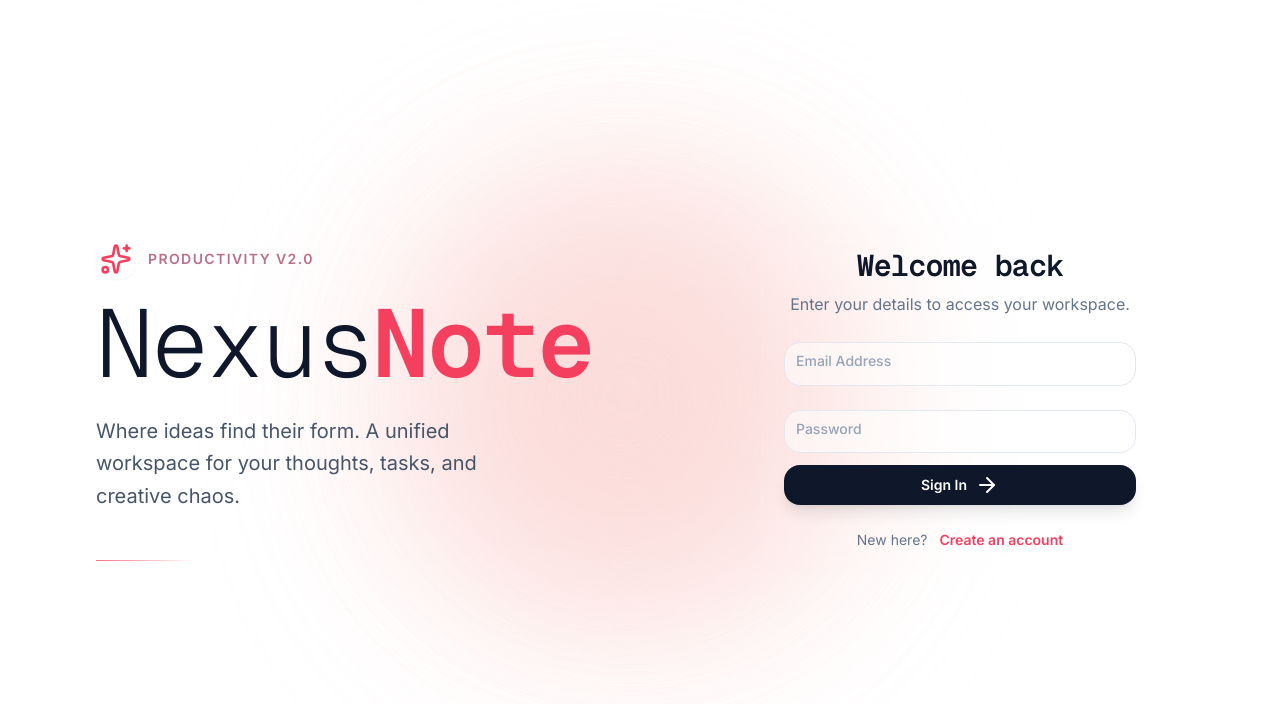
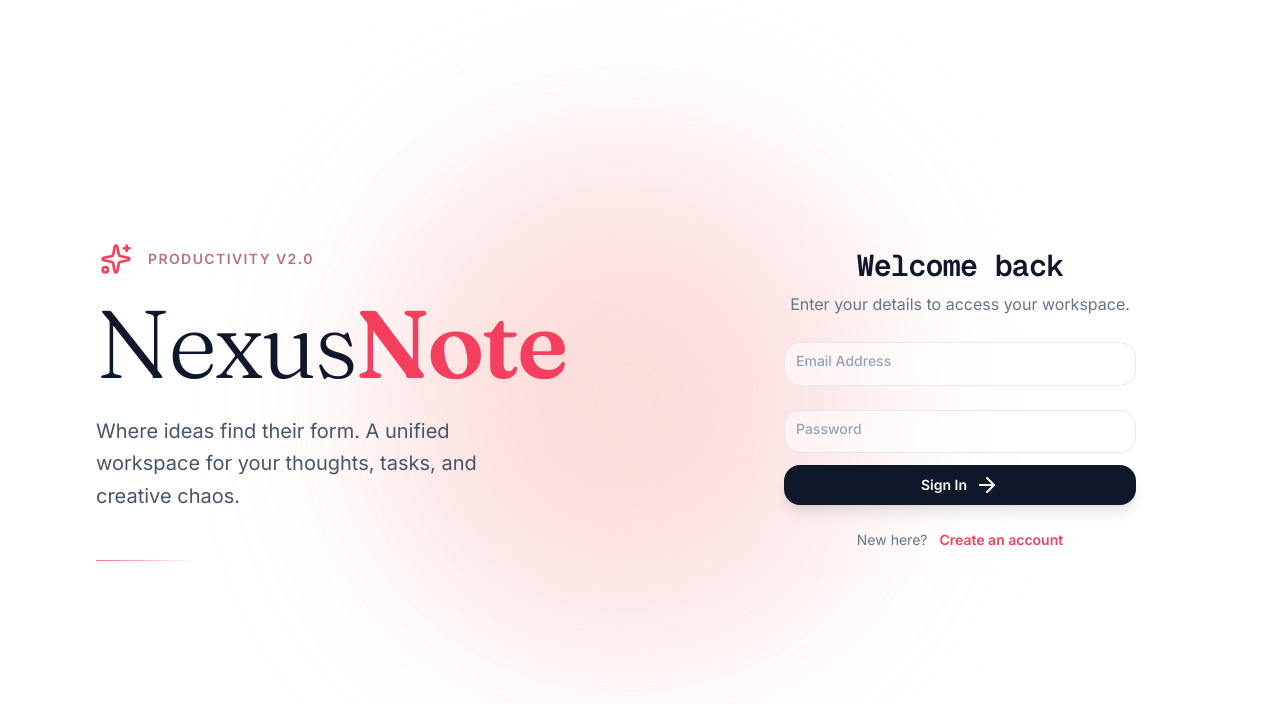
Before and after one commit to dprateek996/nexusnote, a Next.js app: page / in a window 1280 px wide. Shown: the top 704 px of the page. Built offline with nearby package versions, Linux system fonts and the light colour scheme.

Commit message:
Changed typography

```diff
--- /dev/null
+++ b/src/components/background/GridBackground.tsx
@@ -0,0 +1,31 @@
+import React from 'react';
+
+interface GridBackgroundProps {
+    className?: string;
+}
+
+export default function GridBackground({ className = '' }: GridBackgroundProps) {
+    return (
+        <div className={`absolute inset-0 overflow-hidden ${className}`}>
+            {/* Subtle grid pattern */}
+            <div
+                className="absolute inset-0 opacity-[0.03]"
+                style={{
+                    backgroundImage: `
+            linear-gradient(to right, rgb(0 0 0 / 0.08) 1px, transparent 1px),
+            linear-gradient(to bottom, rgb(0 0 0 / 0.08) 1px, transparent 1px)
+          `,
+                    backgroundSize: '40px 40px',
+                }}
+            />
+
+            {/* Gradient vignette overlay for depth */}
+            <div
+                className="absolute inset-0"
+                style={{
+                    background: 'radial-gradient(circle at 50% 50%, transparent 0%, rgba(255, 255, 255, 0.8) 100%)',
+                }}
+            />
+        </div>
+    );
+}
--- a/src/pages/index.tsx
+++ b/src/pages/index.tsx
@@ -2,6 +2,7 @@ import { useRouter } from 'next/router';
 import { ArrowRight, Sparkles } from 'lucide-react';
 import { motion } from 'framer-motion';
 import CanvasBackground from '@/components/canvas/CanvasBackground';
+import GridBackground from '@/components/background/GridBackground';
 import Head from 'next/head';
 
 export default function LoginPage() {
@@ -18,6 +19,7 @@ export default function LoginPage() {
       </Head>
 
       <main className="relative min-h-screen w-full overflow-hidden bg-[rgb(var(--login-background-rgb))] text-[rgb(var(--login-foreground-rgb))] selection:bg-rose-200 selection:text-rose-900">
+        <GridBackground className="z-0" />
         <CanvasBackground />
 
         <div className="relative z-10 grid min-h-screen grid-cols-1 md:grid-cols-2">
@@ -44,7 +46,7 @@ export default function LoginPage() {
                 </span>
               </div>
 
-              <h1 className="font-display text-7xl font-light tracking-tight text-slate-900 lg:text-8xl">
+              <h1 className="text-7xl font-light tracking-tight text-slate-900 lg:text-8xl" style={{ fontFamily: 'var(--font-display)' }}>
                 Nexus<span className="font-semibold text-rose-500">Note</span>
               </h1>
 
--- a/src/styles/globals.css
+++ b/src/styles/globals.css
@@ -1,4 +1,4 @@
-@import url('https://fonts.googleapis.com/css2?family=Geist+Mono:wght@300;400;500;600;700;800&family=Inter:wght@300;400;500;600;700;800&display=swap');
+@import url('https://fonts.googleapis.com/css2?family=Fraunces:opsz,wght@9..144,300;9..144,400;9..144,500;9..144,600;9..144,700;9..144,800&family=Geist+Mono:wght@300;400;500;600;700;800&family=Inter:wght@300;400;500;600;700;800&display=swap');
 
 @tailwind base;
 @tailwind components;
@@ -10,6 +10,7 @@
 
 :root {
   /* ========== TYPOGRAPHY ========== */
+  --font-display: "Fraunces", "Playfair Display", "Georgia", serif;
   --font-mono: "Geist Mono", "SF Mono", Monaco, "Cascadia Code", "Roboto Mono", monospace;
   --font-sans: "Inter", -apple-system, BlinkMacSystemFont, "Segoe UI", sans-serif;
 
```
